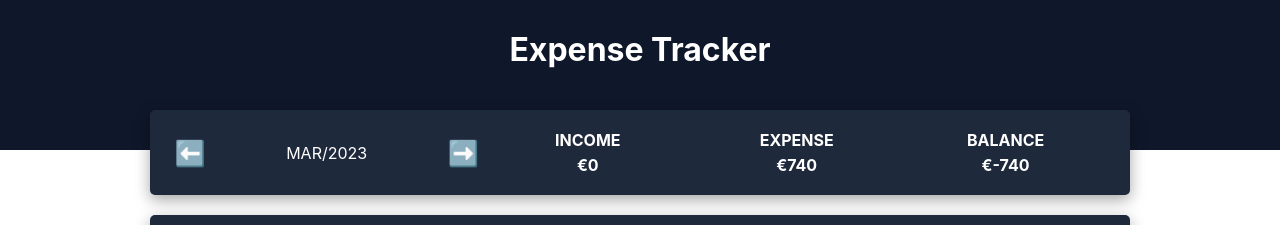
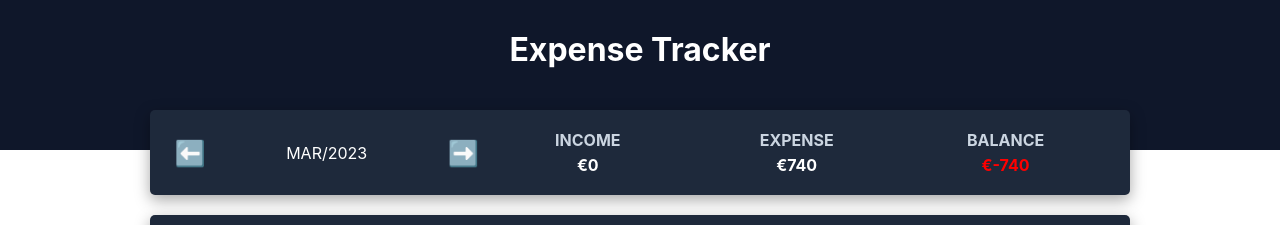
Before and after one commit to GardeniaOliveira/expense-tracker-with-react-and-ts, a React (Create React App) app: page / in a window 1280 px wide. Shown: the top 225 px of the page. Built offline with nearby package versions, Linux system fonts and the light colour scheme.

Commit message:
changed balance color

```diff
--- a/src/App.tsx
+++ b/src/App.tsx
@@ -33,19 +33,19 @@ const App = () => {
 
   //if the list changes the value of expense and income should change too;
   useEffect(() => {
-    let expense = 0;
-    let income = 0;
+    let expenseCount = 0;
+    let incomeCount = 0;
 
     for (let i in filteredList) {
       if (categories[filteredList[i].category].expense) {
-        expense += filteredList[i].value;
+        expenseCount += filteredList[i].value;
       } else {
-        income += filteredList[i].value;
+        incomeCount += filteredList[i].value;
       }
     }
 
-    setIncome(income);
-    setExpense(expense);
+    setIncome(incomeCount);
+    setExpense(expenseCount);
   }, [filteredList]);
 
   const handleMonthChange = (newMonth: string) => {
--- a/src/components/InfoArea/index.tsx
+++ b/src/components/InfoArea/index.tsx
@@ -43,7 +43,11 @@ export const InfoArea = ({
       <C.ResumeArea>
         <ResumeItem title="Income" value={income} />
         <ResumeItem title="Expense" value={expense} />
-        <ResumeItem title="Balance" value={income - expense} />
+        <ResumeItem
+          title="Balance"
+          value={income - expense}
+          color={income - expense < 0 ? "red" : "green"}
+        />
       </C.ResumeArea>
     </C.Container>
   );
--- a/src/components/ResumeItem/index.tsx
+++ b/src/components/ResumeItem/index.tsx
@@ -2,12 +2,13 @@ import * as C from "./style";
 type Props = {
   title: string;
   value: number;
+  color?: string;
 };
-export const ResumeItem = ({ title, value }: Props) => {
+export const ResumeItem = ({ title, value, color }: Props) => {
   return (
     <C.Container>
       <C.Title>{title}</C.Title>
-      <C.Info> €{value}</C.Info>
+      <C.Info color={color}> €{value}</C.Info>
     </C.Container>
   );
 };
--- a/src/components/ResumeItem/style.ts
+++ b/src/components/ResumeItem/style.ts
@@ -8,9 +8,11 @@ export const Title = styled.div`
   text-align: center;
   font-weight: bold;
   margin-bottom: 5px;
+  color: #cbd5e1;
 `;
 
-export const Info = styled.div`
+export const Info = styled.div<{ color?: string }>`
   text-align: center;
   font-weight: bold;
+  color: ${(props) => props.color ?? "white"};
 `;
--- a/src/index.css
+++ b/src/index.css
@@ -1,13 +1,12 @@
 body {
   margin: 0;
-  font-family: -apple-system, BlinkMacSystemFont, 'Segoe UI', 'Roboto', 'Oxygen',
-    'Ubuntu', 'Cantarell', 'Fira Sans', 'Droid Sans', 'Helvetica Neue',
+  font-family: -apple-system, BlinkMacSystemFont, "Segoe UI", "Roboto", "Oxygen",
+    "Ubuntu", "Cantarell", "Fira Sans", "Droid Sans", "Helvetica Neue",
     sans-serif;
   -webkit-font-smoothing: antialiased;
   -moz-osx-font-smoothing: grayscale;
 }
 
 code {
-  font-family: source-code-pro, Menlo, Monaco, Consolas, 'Courier New',
-    monospace;
+  font-family: "Helvetica Neue", sans-serif;
 }
```
